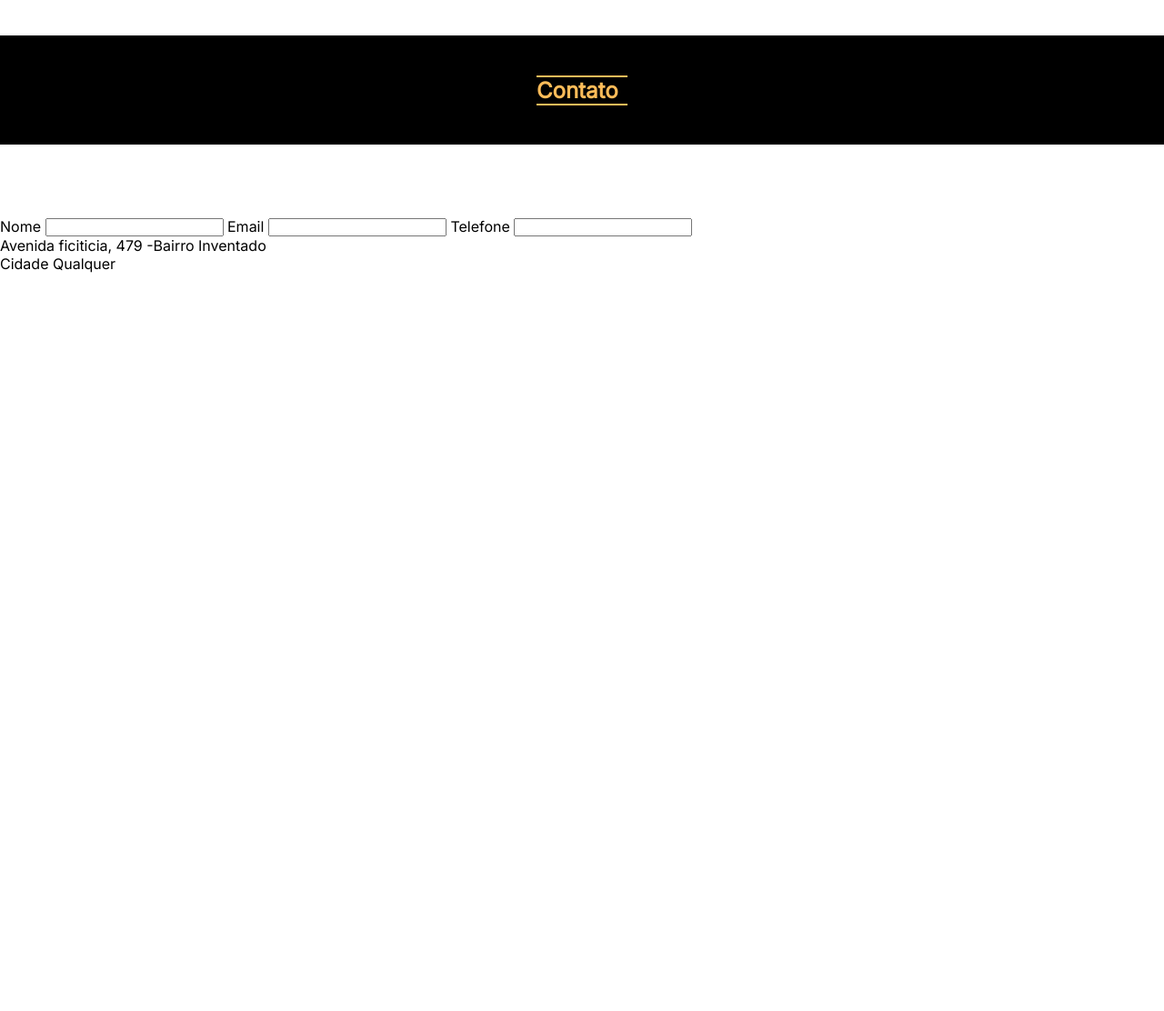
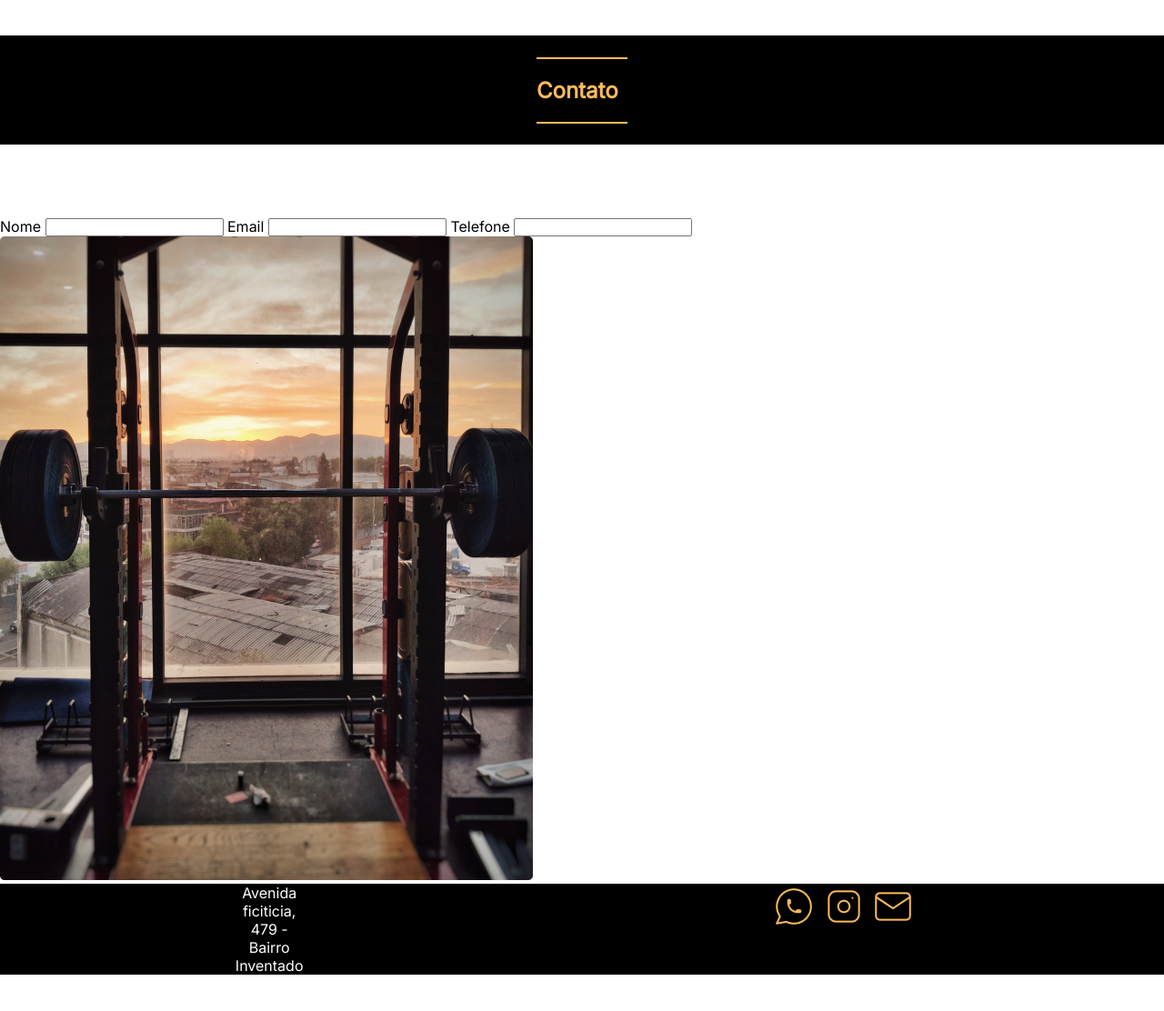
Before and after one commit to Thiafa/StrongGym, a plain HTML site: page index.html in a window 1280 px wide. Shown: the part 2652-3764 px from the top of the page at 91% size. Before the commit the page ends 2952 px from the top, so only its background shows below. Drawn offline with Linux system fonts and the light colour scheme.

Commit message:
Feat: footer strongym

```diff
--- a/css/style.css
+++ b/css/style.css
@@ -133,13 +133,18 @@
   justify-content: space-between;
   align-items: center;
   gap: 0 50px;
-  margin: 80px 0;
   font-size: 1em;
+  margin-bottom: 80px;
+}
+
+.planos:last-child {
+  background: yellowgreen;
 }
 
 .planos img {
   width: 400px;
   border-radius: 10px;
+
 }
 
 .planos ul {
@@ -157,7 +162,7 @@
 .hr {
   display: block;
   height: 1px;
-  /* width: 80%; */
+  margin-bottom: 80px;
   background: rgba(254, 188, 89, 0.20);
 }
 
@@ -181,7 +186,28 @@
   display: block;
   width: 100px;
   height: 2px;
-  margin: 0;
+  margin: 20px auto;
   text-align: center;
   background: #FEBC59;
 }
+
+
+/* Footer */
+
+.footer {
+  width: 100%;
+  height: 100px;
+  background-color: #000;
+  display: flex;
+  justify-content: space-between;
+}
+
+.footer p {
+  text-align: center;
+  color: #fff;
+}
+
+.footer-icons {
+  display: inline-block;
+  width: 50%;
+}
--- a/index.html
+++ b/index.html
@@ -75,6 +75,7 @@
     <div class="contato-titulo">
       <h2>Contato</h2>
     </div>
+    <div class="contato-">
       <form action="">
         <label for="">Nome</label>
         <input type="text" name="" id="">
@@ -83,10 +84,19 @@
         <label for="">Telefone</label>
         <input type="number" name="" id="">
       </form>
+      <img src="./img/Bg-contact.png" alt="">
+    </div>
   </article>
-  <footer>
+  <footer class="footer">
+    <div class="footer-text container">
       <p>Avenida ficiticia, 479 -Bairro Inventado</p>
       <p> Cidade Qualquer</p>
+    </div>
+    <div class="footer-icons container">
+      <a href=""><img src="./img/whats.png" alt=""></a>
+      <a href=""><img src="./img/instagram.png" alt=""></a>
+      <a href=""><img src="./img/mail.png" alt=""></a>
+    </div>
   </footer>
   </div>
   <script src="./js/script.js"></script>
```
Also changed, not shown: img/instagram.png (added), img/mail.png (added), img/whats.png (added). Lines whose indentation alone changed are shown as unchanged.
